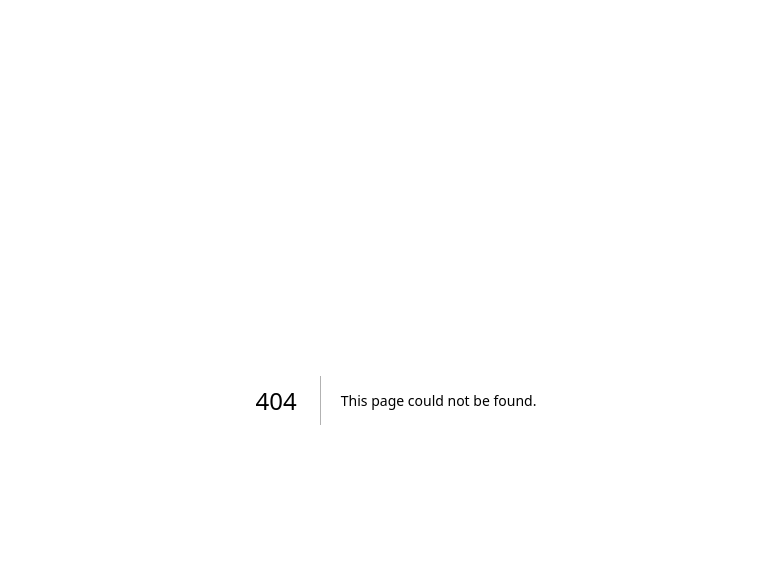
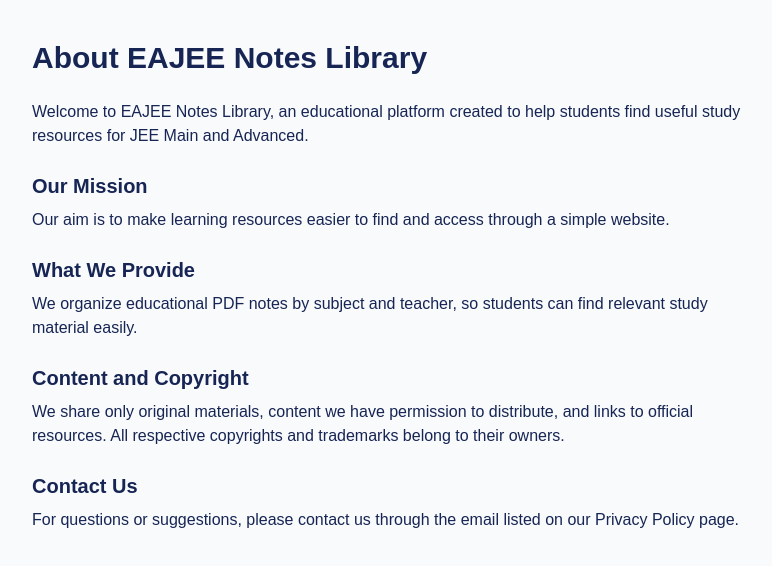
Before and after one commit to ashok110715-star/eajee-notes-library, a Next.js app: page /about in a window 1280 px wide. Before the commit this address had no page. Shown: the top 566 px of the page, without its empty margins (244-1016 px from the left). Built offline with nearby package versions, Linux system fonts and the light colour scheme.

Commit message:
Create page.tsx

```diff
--- /dev/null
+++ b/src/app/about/page.tsx
@@ -0,0 +1,52 @@
+
+export default function AboutPage() {
+  return (
+    <main className="max-w-3xl mx-auto px-5 py-10">
+      <h1 className="text-3xl font-bold mb-6">
+        About EAJEE Notes Library
+      </h1>
+
+      <p className="mb-4">
+        Welcome to EAJEE Notes Library, an educational
+        platform created to help students find useful
+        study resources for JEE Main and Advanced.
+      </p>
+
+      <h2 className="text-xl font-semibold mt-6 mb-2">
+        Our Mission
+      </h2>
+      <p>
+        Our aim is to make learning resources easier
+        to find and access through a simple website.
+      </p>
+
+      <h2 className="text-xl font-semibold mt-6 mb-2">
+        What We Provide
+      </h2>
+      <p>
+        We organize educational PDF notes by subject
+        and teacher, so students can find relevant
+        study material easily.
+      </p>
+
+      <h2 className="text-xl font-semibold mt-6 mb-2">
+        Content and Copyright
+      </h2>
+      <p>
+        We share only original materials, content
+        we have permission to distribute, and links
+        to official resources. All respective
+        copyrights and trademarks belong to their
+        owners.
+      </p>
+
+      <h2 className="text-xl font-semibold mt-6 mb-2">
+        Contact Us
+      </h2>
+      <p>
+        For questions or suggestions, please contact
+        us through the email listed on our Privacy Policy page.
+      </p>
+    </main>
+  );
+}
```
